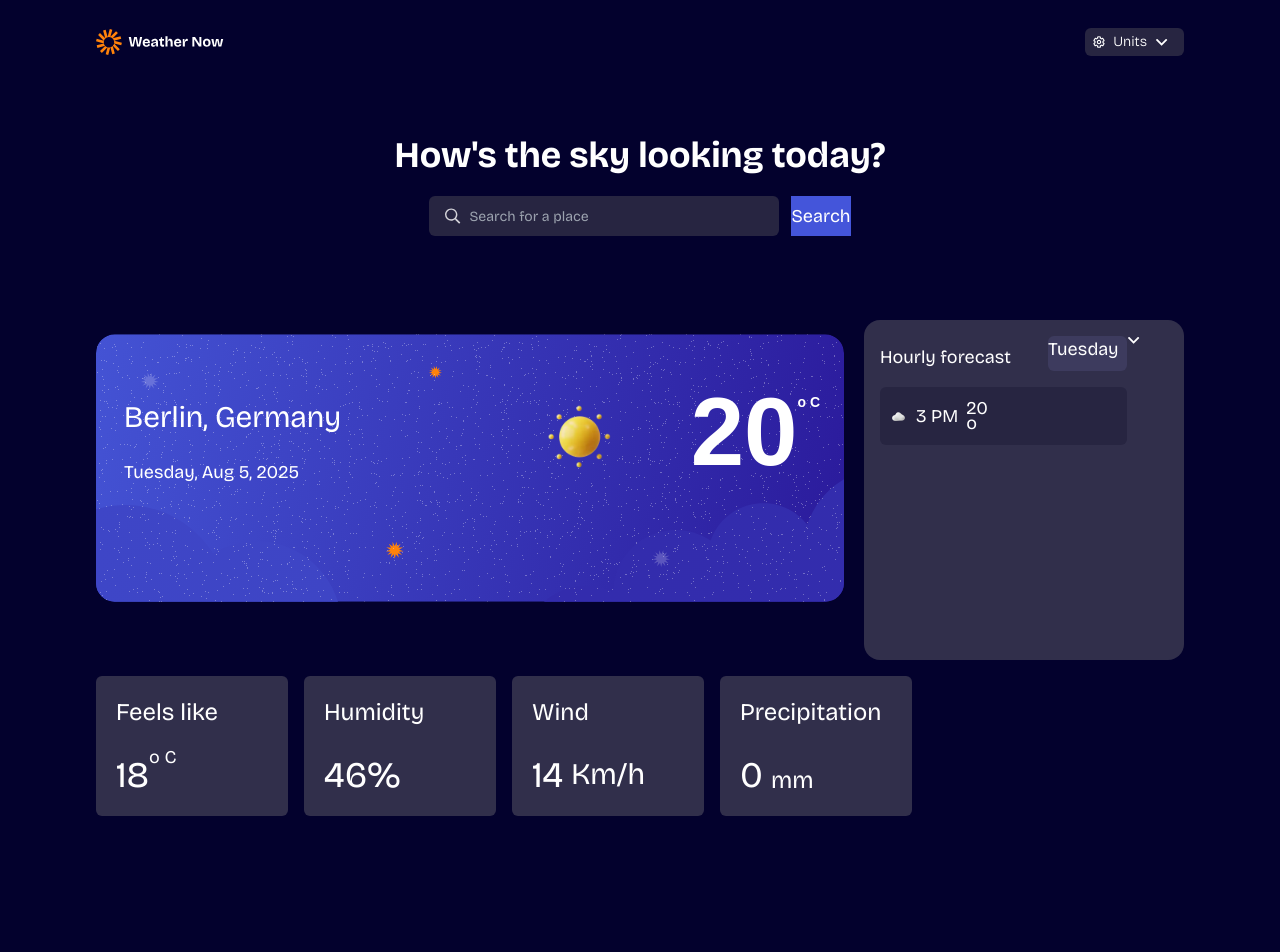
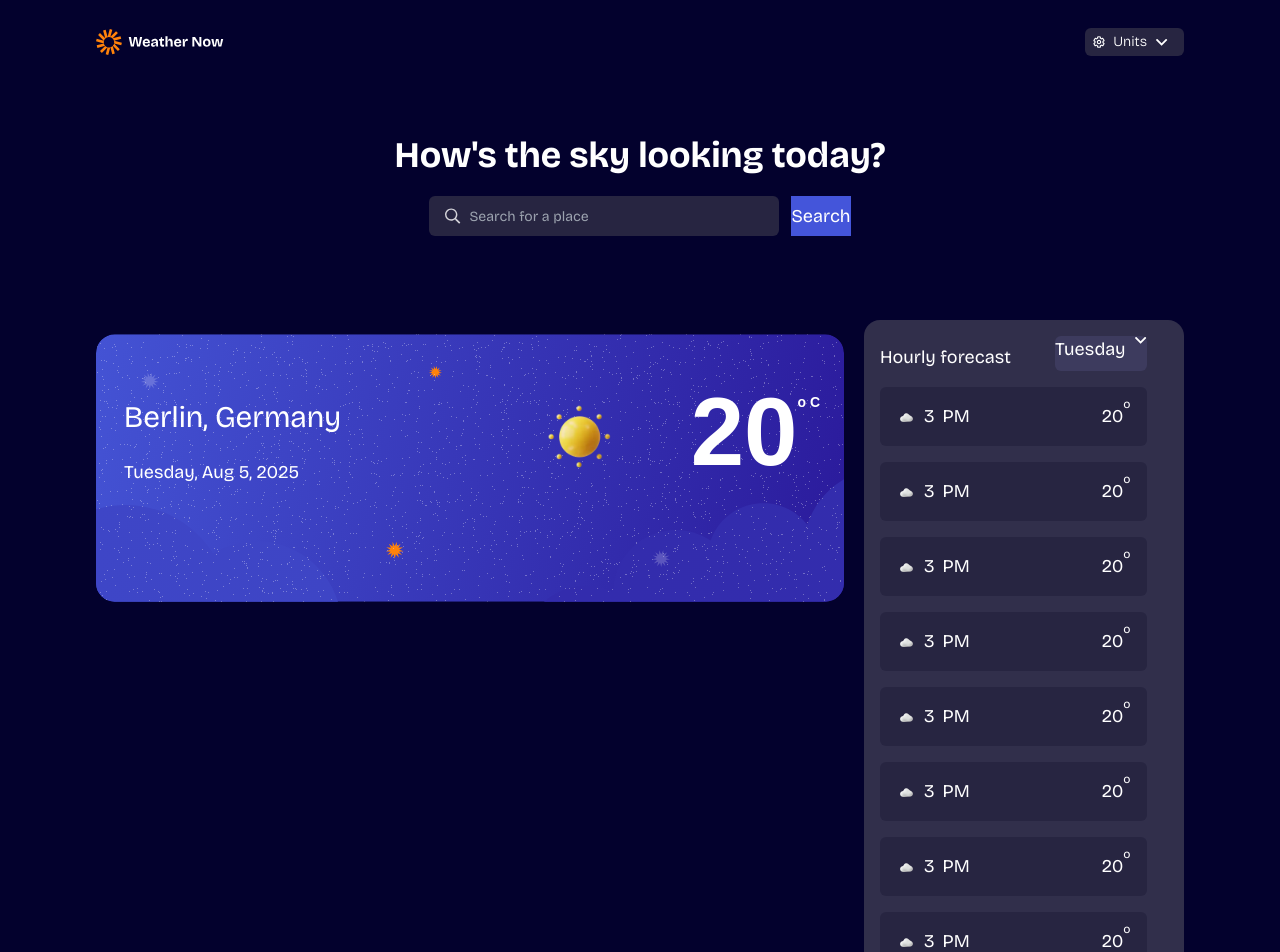
Before and after one commit to Mayowa-de/Frontend-mentor-hack-weather-app, a React (Vite) app: page / in a window 1280 px wide. Shown: the top 952 px of the page. Before the commit the page ends 896 px from the top, so only its background shows below. Built offline with nearby package versions, Linux system fonts and the light colour scheme; a web font is replaced by a local one.

Commit message:
added other subCloud under but issue with the container height conflicting with other sub component beside

```diff
--- a/src/Hero/HourCast.jsx
+++ b/src/Hero/HourCast.jsx
@@ -4,21 +4,79 @@ import OverCastIcon from '../assets/images/icon-overcast.webp'
 
 export default function HourCast() {
   return (
-    <div  className='flex mt-16'>
-      <div className='flex gap-7   bg-card rounded-2xl pt-4 px-4 w-80  text-white mt-5'>
+    <div  className='flex mt-16 '>
+      <div className='flex gap-7 pb-5  bg-card rounded-2xl pt-4 px-4 w-80  text-white mt-5'>
         <div className='flex flex-col  top-2 gap-4'>
             <div className='flex '>
-        <div className=' flex w-full mt-2'>
+        <div className=' flex  mt-2'>
         <h2 className=' text-7 '>Hourly forecast</h2>
         </div>
-        <div className='flex gap-2 ml-6'>
+        <div className='flex gap-2 ml-11'>
         <button className='btn shadow-none flex gap-2 bg-button1 border-none rounded-md text-white '>Tuesday <img src={dropdown} alt="" /></button>
         </div>
         </div>
-        <div className='bg-secondary rounded-md border-5 border-card p-2 w-full'>
+        <div className='bg-secondary rounded-md border-solid card border-borderColor p-4 '>
             <div className='flex items-center gap-2'>
-                <img src={OverCastIcon} alt="" className='w-5' /><h4>3 PM</h4>
-                <p>20 <span className='-mt-3 text-3 items-end flex'>o</span></p>
+                <img src={OverCastIcon} alt="" className='w-5' /><h4 className='flex text-sans'>3</h4><span>PM</span>
+                <div className=' flex justify-end w-full'>
+                <p>20 </p><span className='-mt-2 text-[12px] '>o</span>
+                </div>
+            </div>
+        </div>
+        <div className='bg-secondary rounded-md border-solid card border-borderColor p-4 '>
+            <div className='flex items-center gap-2'>
+                <img src={OverCastIcon} alt="" className='w-5' /><h4 className='flex text-sans'>3</h4><span>PM</span>
+                <div className=' flex justify-end w-full'>
+                <p>20 </p><span className='-mt-2 text-[12px] '>o</span>
+                </div>
+            </div>
+        </div>
+        <div className='bg-secondary rounded-md border-solid card border-borderColor p-4 '>
+            <div className='flex items-center gap-2'>
+                <img src={OverCastIcon} alt="" className='w-5' /><h4 className='flex text-sans'>3</h4><span>PM</span>
+                <div className=' flex justify-end w-full'>
+                <p>20 </p><span className='-mt-2 text-[12px] '>o</span>
+                </div>
+            </div>
+        </div>
+        <div className='bg-secondary rounded-md border-solid card border-borderColor p-4 '>
+            <div className='flex items-center gap-2'>
+                <img src={OverCastIcon} alt="" className='w-5' /><h4 className='flex text-sans'>3</h4><span>PM</span>
+                <div className=' flex justify-end w-full'>
+                <p>20 </p><span className='-mt-2 text-[12px] '>o</span>
+                </div>
+            </div>
+        </div>
+        <div className='bg-secondary rounded-md border-solid card border-borderColor p-4 '>
+            <div className='flex items-center gap-2'>
+                <img src={OverCastIcon} alt="" className='w-5' /><h4 className='flex text-sans'>3</h4><span>PM</span>
+                <div className=' flex justify-end w-full'>
+                <p>20 </p><span className='-mt-2 text-[12px] '>o</span>
+                </div>
+            </div>
+        </div>
+        <div className='bg-secondary rounded-md border-solid card border-borderColor p-4 '>
+            <div className='flex items-center gap-2'>
+                <img src={OverCastIcon} alt="" className='w-5' /><h4 className='flex text-sans'>3</h4><span>PM</span>
+                <div className=' flex justify-end w-full'>
+                <p>20 </p><span className='-mt-2 text-[12px] '>o</span>
+                </div>
+            </div>
+        </div>
+        <div className='bg-secondary rounded-md border-solid card border-borderColor p-4 '>
+            <div className='flex items-center gap-2'>
+                <img src={OverCastIcon} alt="" className='w-5' /><h4 className='flex text-sans'>3</h4><span>PM</span>
+                <div className=' flex justify-end w-full'>
+                <p>20 </p><span className='-mt-2 text-[12px] '>o</span>
+                </div>
+            </div>
+        </div>
+        <div className='bg-secondary rounded-md border-solid card border-borderColor p-4 '>
+            <div className='flex items-center gap-2'>
+                <img src={OverCastIcon} alt="" className='w-5' /><h4 className='flex text-sans'>3</h4><span>PM</span>
+                <div className=' flex justify-end w-full'>
+                <p>20 </p><span className='-mt-2 text-[12px] '>o</span>
+                </div>
             </div>
         </div>
         </div>
```
